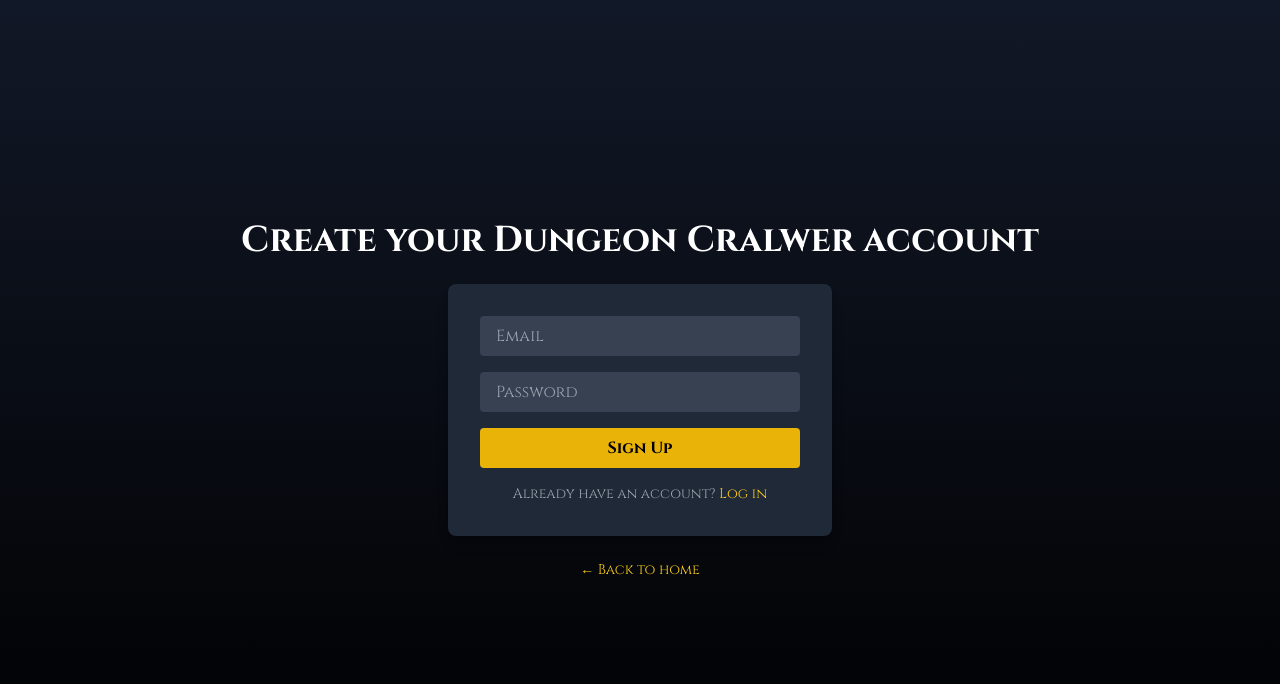
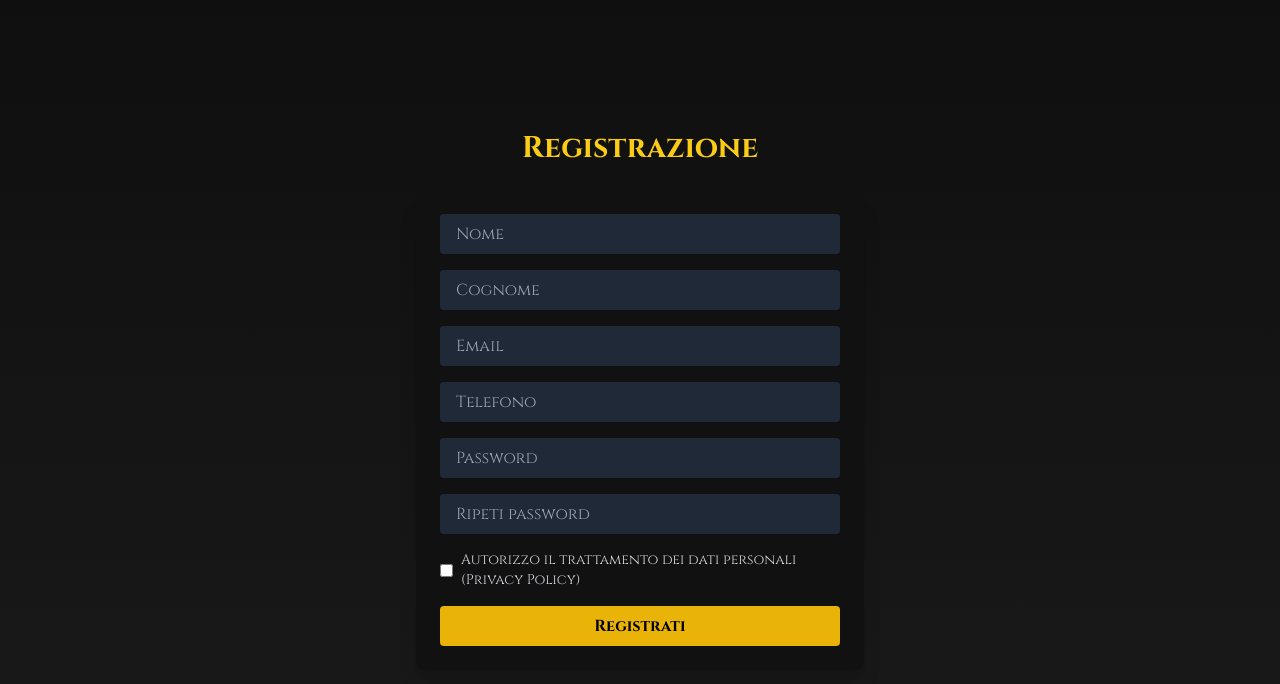
Before and after one commit to TortelloSte/Dungeon, a React (Create React App) app in the folder faeria-landing/: page /signup in a window 1280 px wide. Shown: the top 684 px of the page. Built offline with nearby package versions, Linux system fonts and the light colour scheme; no server answers.

Commit message:
start adding game, develop login

```diff
--- a/faeria-landing/src/App.js
+++ b/faeria-landing/src/App.js
@@ -7,6 +7,7 @@ import DashboardPage from './DashboardPage';
 import PrivateRoute from './PrivateRoute';
 import LoadingScreen from './LoadingScreen';
 import BetaPage from './BetaPage';
+
 
 function App() {
   const [loading, setLoading] = useState(true);
--- a/faeria-landing/src/Navbar.jsx
+++ b/faeria-landing/src/Navbar.jsx
@@ -36,7 +36,7 @@ export default function Navbar() {
         <div className="flex space-x-6 items-center justify-center">
           <a href="#features" className="hover:text-yellow-400 transition">About</a>
           <a href="#newsletter" className="hover:text-yellow-400 transition">Newsletter</a>
-          {/* <RouterLink to="/login" className="hover:text-yellow-400 transition">Login</RouterLink> */}
+          <RouterLink to="/login" className="hover:text-yellow-400 transition">Login</RouterLink>
         </div>
 
         {/* Selettore lingua a destra */}
--- a/faeria-landing/src/SignupPage.jsx
+++ b/faeria-landing/src/SignupPage.jsx
@@ -1,29 +1,152 @@
-import React from 'react';
-import { Link } from 'react-router-dom';
+import React, { useState } from 'react';
+import { useTranslation } from 'react-i18next';
+import { supabase } from './supabaseClient';
+import { useNavigate } from 'react-router-dom';
 
-export default function SignupPage() {
+export default function SignUpPage() {
+  const { t } = useTranslation();
+  const navigate = useNavigate();
+
+  const [formData, setFormData] = useState({
+    name: '',
+    surname: '',
+    email: '',
+    password: '',
+    confirmPassword: '',
+    phone: '',
+    privacyAccepted: false,
+  });
+
+  const [error, setError] = useState('');
+  const [status, setStatus] = useState('idle'); // 'idle' | 'loading' | 'success'
+
+  const emailRegex = /^[^\s@]+@[^\s@]+\.[^\s@]+$/;
+  const phoneRegex = /^[0-9]{8,15}$/;
+
+  const handleSubmit = async (e) => {
+    e.preventDefault();
+    setError('');
+
+    if (!emailRegex.test(formData.email)) {
+      return setError('Email non valida');
+    }
+
+    if (!phoneRegex.test(formData.phone)) {
+      return setError('Numero di telefono non valido');
+    }
+
+    if (formData.password !== formData.confirmPassword) {
+      return setError('Le password non coincidono');
+    }
+
+    if (!formData.privacyAccepted) {
+      return setError('Devi accettare la Privacy Policy');
+    }
+
+    setStatus('loading');
+
+    const { error: insertError } = await supabase.from('users').insert([
+      {
+        name: formData.name,
+        surname: formData.surname,
+        email: formData.email,
+        password: formData.password,
+        phone: formData.phone,
+        privacy_accepted: true,
+      },
+    ]);
+
+    if (insertError) {
+      setStatus('idle');
+      return setError('Errore durante la registrazione. Riprova.');
+    }
+
+    setStatus('success');
+    navigate('/dashboard');
+  };
+
   return (
-    <div className="min-h-screen flex flex-col items-center justify-center bg-gradient-to-b from-gray-900 to-black text-white px-4">
-      <h1 className="text-4xl font-bold mb-6">Create your Dungeon Cralwer account</h1>
-      <form className="bg-gray-800 p-8 rounded-lg shadow-lg w-full max-w-sm space-y-4">
+    <div className="min-h-screen bg-gradient-to-b from-[#0f0f0f] to-[#1a1a1a] text-white flex flex-col items-center justify-center px-6 py-12">
+      <h1 className="text-3xl font-bold text-yellow-400 mb-6">Registrazione</h1>
+
+      <form
+        onSubmit={handleSubmit}
+        className="bg-[#111] p-6 rounded-lg shadow-xl w-full max-w-md space-y-4"
+      >
+        <input
+          type="text"
+          placeholder="Nome"
+          value={formData.name}
+          onChange={(e) => setFormData({ ...formData, name: e.target.value })}
+          className="w-full px-4 py-2 rounded bg-gray-800 text-white"
+          required
+        />
+        <input
+          type="text"
+          placeholder="Cognome"
+          value={formData.surname}
+          onChange={(e) => setFormData({ ...formData, surname: e.target.value })}
+          className="w-full px-4 py-2 rounded bg-gray-800 text-white"
+          required
+        />
         <input
           type="email"
           placeholder="Email"
-          className="w-full px-4 py-2 rounded bg-gray-700 text-white placeholder-gray-400 focus:outline-none"
+          value={formData.email}
+          onChange={(e) => setFormData({ ...formData, email: e.target.value })}
+          className="w-full px-4 py-2 rounded bg-gray-800 text-white"
+          required
+        />
+        <input
+          type="tel"
+          placeholder="Telefono"
+          value={formData.phone}
+          onChange={(e) => setFormData({ ...formData, phone: e.target.value })}
+          className="w-full px-4 py-2 rounded bg-gray-800 text-white"
+          required
         />
         <input
           type="password"
           placeholder="Password"
-          className="w-full px-4 py-2 rounded bg-gray-700 text-white placeholder-gray-400 focus:outline-none"
+          value={formData.password}
+          onChange={(e) => setFormData({ ...formData, password: e.target.value })}
+          className="w-full px-4 py-2 rounded bg-gray-800 text-white"
+          required
         />
-        <button className="w-full bg-yellow-500 hover:bg-yellow-400 text-black font-bold py-2 rounded transition">
-          Sign Up
+        <input
+          type="password"
+          placeholder="Ripeti password"
+          value={formData.confirmPassword}
+          onChange={(e) => setFormData({ ...formData, confirmPassword: e.target.value })}
+          className="w-full px-4 py-2 rounded bg-gray-800 text-white"
+          required
+        />
+
+        <label className="flex items-center space-x-2 text-sm text-gray-300">
+          <input
+            type="checkbox"
+            checked={formData.privacyAccepted}
+            onChange={(e) =>
+              setFormData({ ...formData, privacyAccepted: e.target.checked })
+            }
+            required
+          />
+          <span>Autorizzo il trattamento dei dati personali (Privacy Policy)</span>
+        </label>
+
+        {error && <p className="text-red-400 text-sm">{error}</p>}
+        {status === 'success' && (
+          <p className="text-green-400 text-sm">Registrazione completata!</p>
+        )}
+
+        <button
+          type="submit"
+          disabled={status === 'loading'}
+          className="w-full bg-yellow-500 hover:bg-yellow-400 text-black font-bold py-2 px-4 rounded"
+        >
+          {status === 'loading' ? 'Caricamento...' : 'Registrati'}
         </button>
-        <p className="text-sm text-gray-400 text-center">
-          Already have an account? <Link to="/login" className="text-yellow-400 hover:underline">Log in</Link>
-        </p>
       </form>
-      <Link to="/" className="mt-6 text-sm text-yellow-400 hover:underline">← Back to home</Link>
     </div>
   );
 }
```
